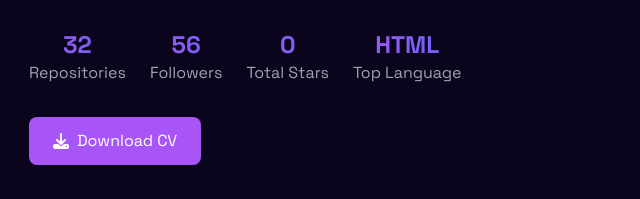
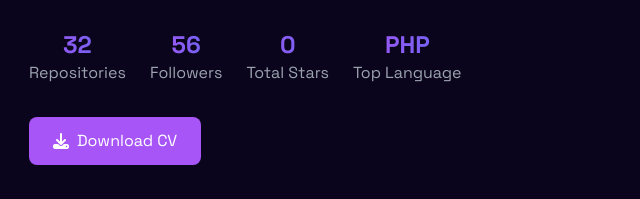
Before and after one commit to dimuthadithya/dimuthadithya.me, a plain HTML site: page index.html in a window 1280 px wide. Shown: the part 467-666 px from the top of the page, 123-763 px from the left. Drawn offline with nearby package versions, Linux system fonts and the light colour scheme; grey boxes are pictures that could not be loaded.

Commit message:
Update stats display in index.html to show fixed top language as PHP

```diff
--- a/index.html
+++ b/index.html
@@ -696,15 +696,13 @@
           if (statsContainer) {
             statsContainer.innerHTML += `
               <div>
-                <div class="text-2xl font-bold gradient-text">${
-                  stats.totalStars
-                }</div>
+                <div class="text-2xl font-bold gradient-text">${stats.totalStars}</div>
                 <div class="text-gray-400">Total Stars</div>
               </div>
               <div>
-                <div class="text-2xl font-bold gradient-text">${
-                  getTopLanguage(allReposData) || 'N/A'
-                }</div>
+                <div class="text-2xl font-bold gradient-text">
+                  PHP
+                  </div>
                 <div class="text-gray-400">Top Language</div>
               </div>
             `;
```
